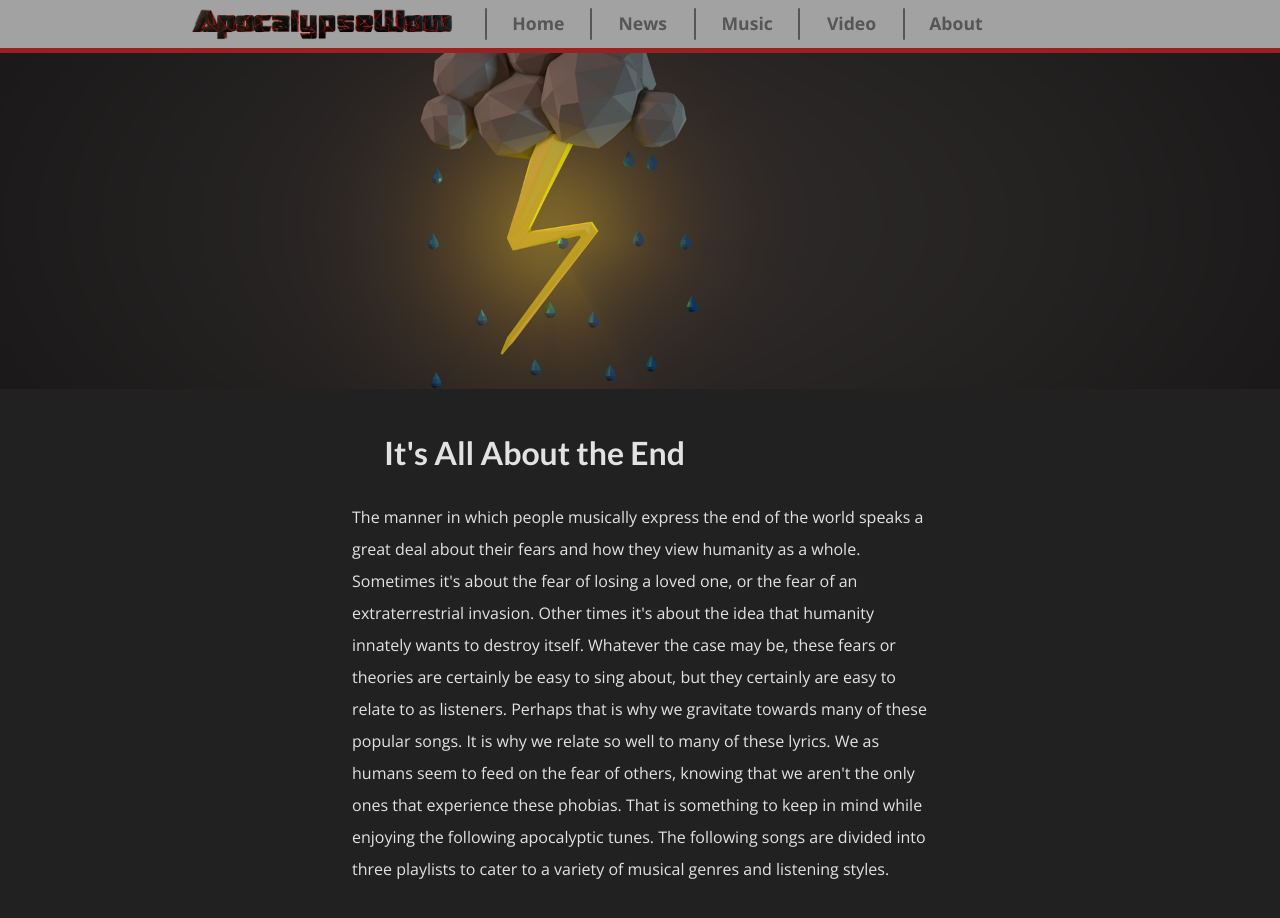
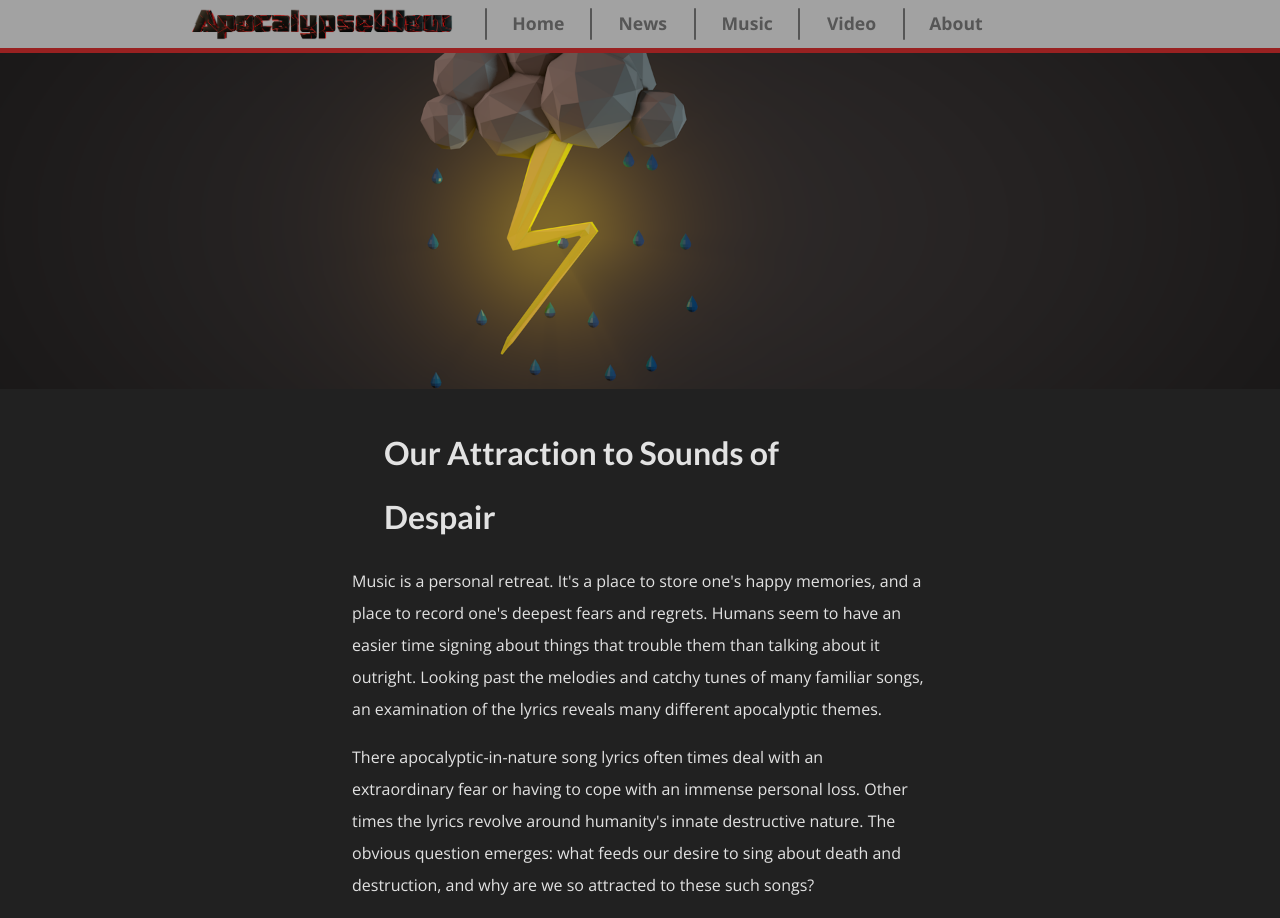
Before and after one commit to AlexNarayanan/ApocalypseWow-website, a PHP site: page /music.php in a window 1280 px wide; the page is wider, and only the part inside the window is pictured. Shown: the top 918 px of that part. Run offline with PHP 8.4, Linux system fonts and the light colour scheme.

Commit message:
Update music
updated music

```diff
--- a/music.php
+++ b/music.php
@@ -3,7 +3,7 @@
 <html>
     <head>
         <meta http-equiv="Content-Type" content="text/html; charset=utf-8"/>
-        <title>ApocalypseWow</title>
+        <title>ApocalypseWow | Music</title>
         <link rel="icon" type="image/png" href="images/favicon.png"/>
         <link rel="stylesheet" href="stylesheet.css" type="text/css"/>
         <link href='http://fonts.googleapis.com/css?family=Open+Sans:400,300,700' rel='stylesheet' type='text/css'>
@@ -20,24 +20,43 @@
         </div>
 
         <div id="wrapper">
-            <h1>It's All About the End</h1>
-            <p>The manner in which people musically express the end of the world
-            speaks a great deal about their fears and how they view humanity as a whole.
-            Sometimes it's about the fear of losing a loved one, or
-            the fear of an extraterrestrial invasion. Other times it's
-            about the idea that humanity innately wants to destroy itself.
-            Whatever the case may be, these fears or theories are certainly
-            be easy to sing about, but they certainly are easy to relate to
-            as listeners. Perhaps that is why we gravitate towards many
-            of these popular songs. It is why we relate so
-            well to many of these lyrics. We as humans seem to feed on the fear
-            of others, knowing that we aren't the only ones that experience
-            these phobias. That is something to keep in mind while enjoying
-            the following apocalyptic tunes. The following songs are
-            divided into three playlists to cater to a variety of musical
-            genres and listening styles.</p>
+            <h1>Our Attraction to Sounds of Despair</h1>
+            <p>Music is a personal retreat. It's a place to store one's happy memories,
+            and a place to record one's deepest fears and regrets. Humans seem to have
+            an easier time signing about things that trouble them than talking about it
+            outright. Looking past the melodies and catchy tunes of many familiar songs,
+            an examination of the lyrics reveals many different apocalyptic themes.</p>
+
+            <p>There apocalyptic-in-nature song lyrics often times deal with an
+            extraordinary fear or having to cope with an immense personal loss.
+            Other times the lyrics revolve around humanity's innate destructive
+            nature. The obvious question emerges: what feeds our desire to sing about
+            death and destruction, and why are we so attracted to these such songs?</p>
+
+            <p>We listen to music for many reasons: for enjoyment, to decompress,
+            to relax, etc. We find something we can relate to in the music that
+            we choose to listen to. The emotion of the musicians also plays a
+            part in our attraction to music. Many popular songs draw immense emotion
+            from the vocalists. We as an audience can feel the passion in the
+            tone of voice and sound of the instruments. Apocalyptic-themed songs
+            that deal with loss and destruction naturally are going to be very
+            emotionally intensive. It follows then that we feel attracted
+            to these types of songs because we can relate to them; we feel
+            and understand what the singer is going through.</p>
+
+            <p>We develop a connection to the singer and the song when we
+            can strongly relate with the lyrics and emotion. We gravitate towards
+            songs about the apocalypse because the music conveys our emotional
+            feelings towards such an event happening, even though we try to avoid
+            such an apocalypse in our everyday lives. Nothing tells a sad story
+            quite like a song does. That being said, there are many different types
+            of apocalyptic-themed music, just as there are many different genres of
+            music itself. Here are three playlists containing
+            a variety of apocalyptic songs in different musical styles.</p>
+
             <h2>End of the World Hits</h2>
-            <p>Not all songs about armageddon have to be gloomy and foreboding.
+            <p>Even top artists have their share of apocalyptic songs, and you may be
+               surprised to find out that they aren'y all gloomy and foreboding.
                 Check out this top hits playlist including appearances from popular artists such as
                 Imagine Dragons, Janelle Monae, and Linkin Park!</p>
             <iframe width="640" height="360"
@@ -55,7 +74,7 @@
             <p>Just because a song doesn't have words doesn't mean it can't be
                 about the apocalypse! Varying tones can create a dramatic effect,
                 implying a dire or out-of-this-world situation.
-                Beats by Daft Punk, Chrono Trigger, The Prodigy, and more!</p>
+                Beats from Daft Punk, Chrono Trigger, The Prodigy, and more!</p>
             <iframe width="640" height="360"
                     src="//www.youtube.com/embed/videoseries?list=PLLaCMFBzwOGDdjtGyqF5W3sh64obbE3Pv"
                     frameborder="0" allowfullscreen></iframe>
```
